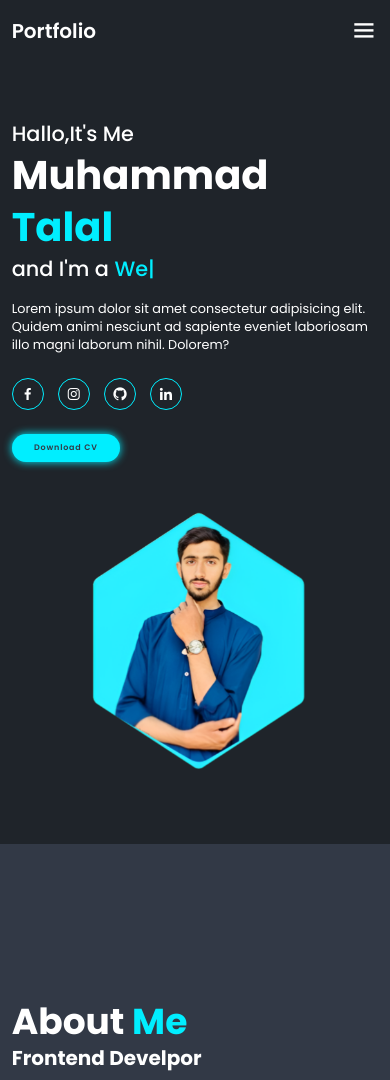
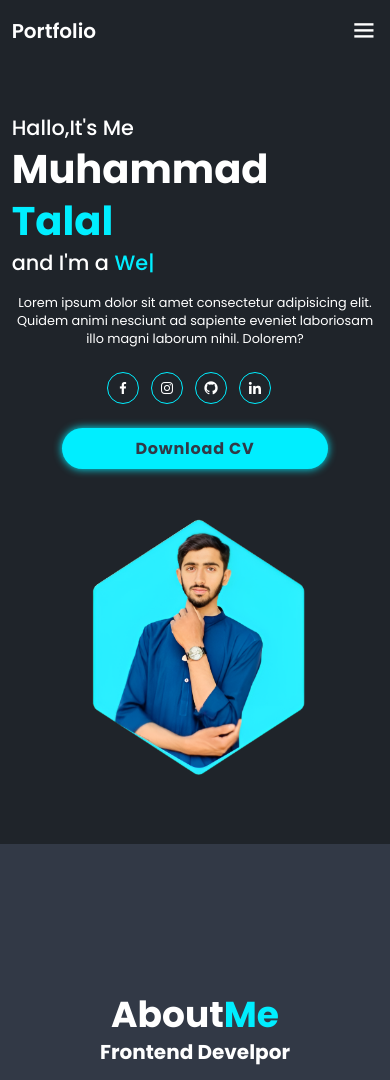
Before and after one commit to mtalal0786/Portfolio, a plain HTML site: page index.html in a window 390 px wide. Shown: the top 1080 px of the page. Drawn offline with nearby package versions, Linux system fonts and the light colour scheme; some packages are replaced by stand-ins of ours; a script that the page names is missing.

Commit message:
Update style.css

```diff
--- a/style.css
+++ b/style.css
@@ -391,6 +391,22 @@ span{
         font-size: 2rem;
         margin: 3rem 0;
     }
+    .social-media{
+      display: flex;
+      justify-content: center;
+
+    }
+    .dwn-btn{
+        display: flex;
+        justify-content: center;
+        margin-left: 50px;
+        margin-right: 50px;
+        font-weight: bold;
+        font-size: medium;
+    }
+    .para{
+        text-align: center;
+    }
     .home{
         flex-direction: column;
     }
@@ -406,6 +422,10 @@ span{
     }
     .about{
         flex-direction: column-reverse;
+    }
+    .about-content .heading,.about-content h3{
+        display: flex;
+        justify-content: center;
     }
     .about img{
         width: 70vw;
```
